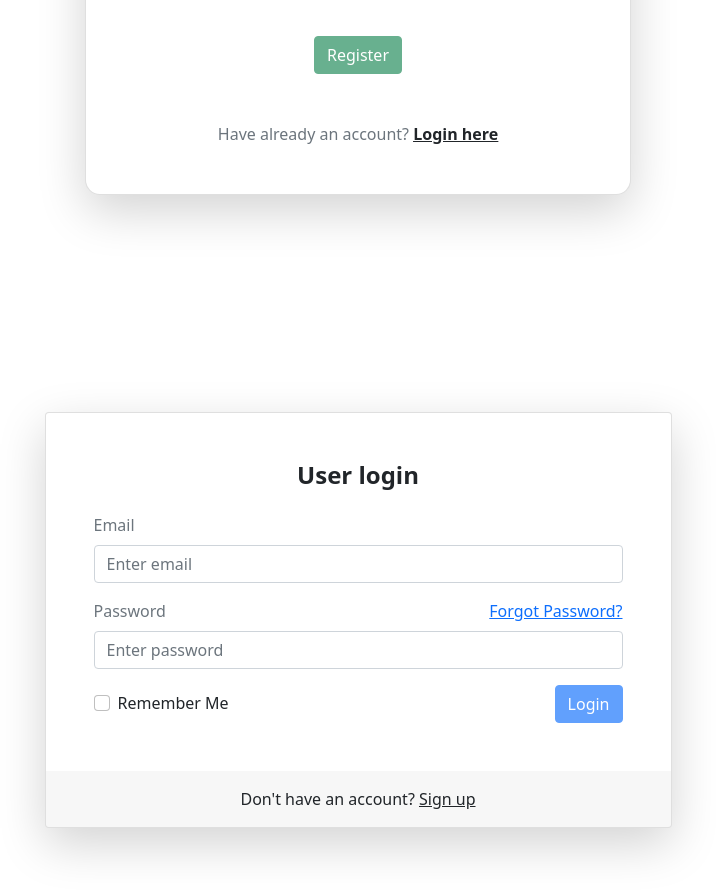
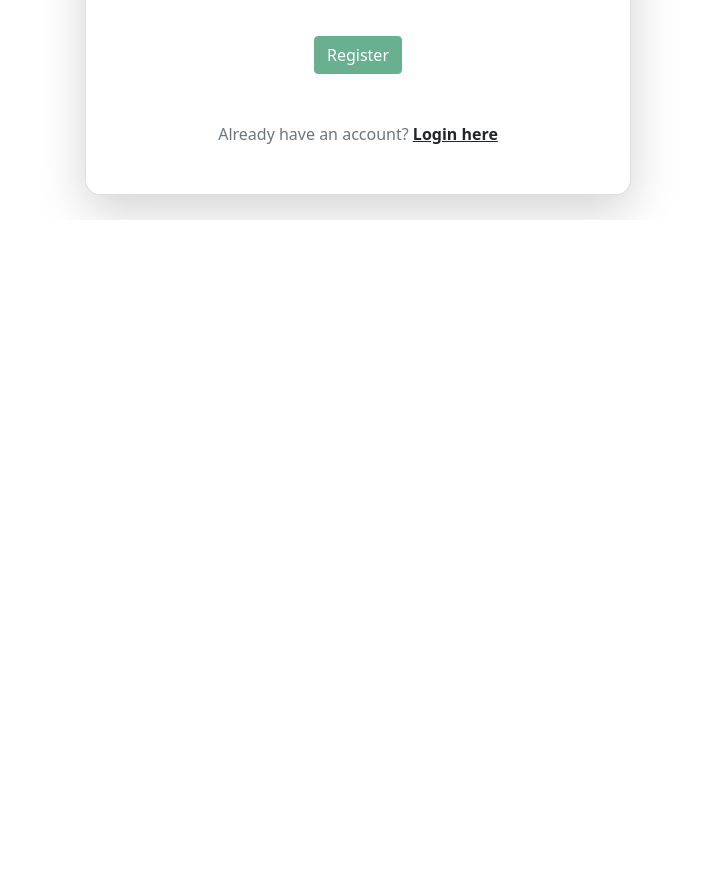
Before and after one commit to team4-booking-app/desk-booking-app-FE, an Angular app: page /registration in a window 1280 px wide. Before the commit this address led to /. Shown: the part 580-1476 px from the top of the page, without its empty margins (282-998 px from the left). After the commit the page ends 800 px from the top, so only its background shows below. Built offline with nearby package versions, Linux system fonts and the light colour scheme.

Commit message:
link between login and registration forms added + page not found added if wrong url

```diff
--- a/src/app/app-routing.module.ts
+++ b/src/app/app-routing.module.ts
@@ -1,7 +1,16 @@
+import { LoginComponent } from './components/login/login.component';
 import { NgModule } from '@angular/core';
 import { RouterModule, Routes } from '@angular/router';
+import { RegistrationComponent } from './components/registration/registration.component';
+import { PageNotFoundComponent } from './components/page-not-found/page-not-found.component';
 
-const routes: Routes = [];
+const routes: Routes = [
+  {path: '', redirectTo: 'login', pathMatch: 'full'},
+  {path: 'login', component: LoginComponent},
+
+  {path: 'registration', component: RegistrationComponent},
+  {path: '**', component: PageNotFoundComponent}
+];
 
 @NgModule({
   imports: [RouterModule.forRoot(routes)],
--- a/src/app/app.component.html
+++ b/src/app/app.component.html
@@ -1,2 +1 @@
-<app-registration></app-registration>
-<app-login></app-login>
+<router-outlet></router-outlet>
--- a/src/app/app.module.ts
+++ b/src/app/app.module.ts
@@ -8,9 +8,10 @@ import { AppRoutingModule } from './app-routing.module';
 import { AppComponent } from './app.component';
 import { LoginComponent } from './components/login/login.component';
 import { RegistrationComponent } from './components/registration/registration.component';
+import { PageNotFoundComponent } from './components/page-not-found/page-not-found.component';
 
 @NgModule({
-  declarations: [AppComponent, LoginComponent, RegistrationComponent],
+  declarations: [AppComponent, LoginComponent, RegistrationComponent, PageNotFoundComponent],
   imports: [
     BrowserModule,
     AppRoutingModule,
--- a/src/app/components/login/login.component.html
+++ b/src/app/components/login/login.component.html
@@ -4,7 +4,7 @@
       <div class="col-xxl-7 col-sm-7">
         <div class="card shadow-lg">
           <div class="card-body p-5">
-            <h1 class="fs-4 card-title fw-bold mb-4 text-center">User login</h1>
+            <h1 class="fs-4 card-title fw-bold mb-4 text-center text-uppercase text-center">User login</h1>
 
             <form
               *ngIf="loginForm"
@@ -85,7 +85,12 @@
           <div class="card-footer py-3 border-0">
             <div class="text-center">
               Don't have an account?
-              <a href="" class="text-dark">Sign up</a>
+              <a
+                routerLink="/registration"
+                routerLinkActive="active"
+                class="text-dark"
+                >Sign up</a
+              >
             </div>
           </div>
         </div>
--- a/src/app/components/login/login.component.scss
+++ b/src/app/components/login/login.component.scss
@@ -4,9 +4,3 @@
   align-items: center;
   height: 100%;
 }
-
-.button-flex-container {
-  display: flex;
-  width: 100%;
-  justify-content: flex-end;
-}
--- /dev/null
+++ b/src/app/components/page-not-found/page-not-found.component.html
@@ -0,0 +1,5 @@
+<div class="container h-100 mx-auto pt-5">
+  <h1 class="text-center justify-content-center">Page not found</h1>
+
+  <a routerLink="/login" class="btn btn-danger btn-lg"> Go Back to Login </a>
+</div>
--- /dev/null
+++ b/src/app/components/page-not-found/page-not-found.component.ts
@@ -0,0 +1,15 @@
+import { Component, OnInit } from '@angular/core';
+
+@Component({
+  selector: 'app-page-not-found',
+  templateUrl: './page-not-found.component.html',
+  styleUrls: ['./page-not-found.component.scss']
+})
+export class PageNotFoundComponent implements OnInit {
+
+  constructor() { }
+
+  ngOnInit(): void {
+  }
+
+}
--- a/src/app/components/registration/registration.component.html
+++ b/src/app/components/registration/registration.component.html
@@ -136,8 +136,8 @@
               </div>
 
               <p class="text-center text-muted mt-5 mb-0">
-                Have already an account?
-                <a href="#!" class="fw-bold text-body"><u>Login here</u></a>
+                Already have an account?
+                <a routerLink="/login" routerLinkActive="active" class="fw-bold text-body">Login here</a>
               </p>
             </form>
           </div>
```
Also changed, not shown: src/app/components/page-not-found/page-not-found.component.scss (added), 1 other file (tests, documents, lock files or other folders).
